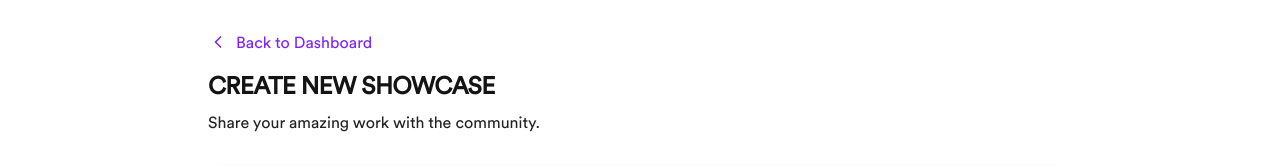
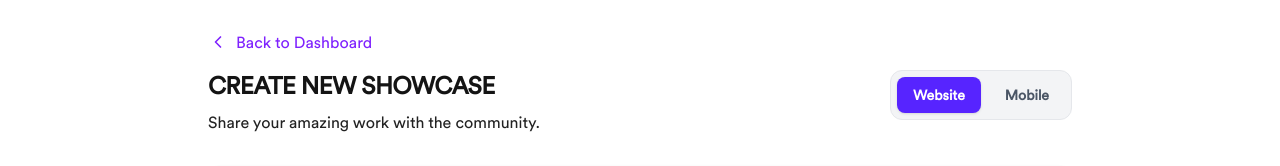
Before and after one commit to Nand-o/Orasis, a React (Vite) app in the folder orasis-frontend/: page /showcase/new in a window 1280 px wide. Shown: the part 126-292 px from the top of the page. Built offline with nearby package versions, Linux system fonts and the light colour scheme; no server answers.

Commit message:
feat: implement showcase type toggle and adjust image upload aspect ratio handling

```diff
--- a/orasis-frontend/src/components/form/ImageUpload.jsx
+++ b/orasis-frontend/src/components/form/ImageUpload.jsx
@@ -225,13 +225,14 @@ const ImageUpload = ({
                         initial={{ opacity: 0, scale: 0.95 }}
                         animate={{ opacity: 1, scale: 1 }}
                         exit={{ opacity: 0, scale: 0.95 }}
-                        className="relative group"
+                        className={`relative group ${aspectRatio < 1 ? 'max-w-sm mx-auto' : ''}`}
                     >
                         <div className="relative rounded-lg overflow-hidden border-2 border-gray-200 dark:border-white/50">
                             <img
                                 src={preview}
                                 alt="Preview"
-                                className="w-full h-64 object-cover"
+                                className="w-full object-cover"
+                                style={{ aspectRatio: aspectRatio }}
                             />
 
                             {/* Overlay on hover */}
--- a/orasis-frontend/src/features/showcase/ShowcaseFormPage.jsx
+++ b/orasis-frontend/src/features/showcase/ShowcaseFormPage.jsx
@@ -46,6 +46,7 @@ const ShowcaseFormPage = () => {
     const [categories, setCategories] = useState([]);
     const [loadingCategories, setLoadingCategories] = useState(true);
     const [isCategoryOpen, setIsCategoryOpen] = useState(false);
+    const [showcaseType, setShowcaseType] = useState('website'); // 'website' | 'mobile'
 
     // Load showcase data if editing
     useEffect(() => {
@@ -112,6 +113,10 @@ const ShowcaseFormPage = () => {
             });
             setImagePreview(showcase.image_url);
             setLogoPreview(showcase.logo_url);
+            // Set showcase type based on category
+            if (showcase.category?.name.toLowerCase() === 'mobile') {
+                setShowcaseType('mobile');
+            }
             // If it's a stored image (not external URL), switch to upload mode
             if (showcase.image_url && !showcase.image_url.startsWith('http')) {
                 setUseUrlMode(false);
@@ -180,6 +185,30 @@ const ShowcaseFormPage = () => {
                 : [...prev.tags, tagId]
         }));
     };
+
+    const handleTypeToggle = (type) => {
+        setShowcaseType(type);
+        // Clear category if switching types and current category is invalid for new type
+        const currentCategory = categories.find(c => c.id == formData.category_id);
+        if (currentCategory) {
+            const isMobileCategory = currentCategory.name.toLowerCase() === 'mobile';
+            if (type === 'website' && isMobileCategory) {
+                setFormData(prev => ({ ...prev, category_id: '' }));
+            } else if (type === 'mobile' && !isMobileCategory) {
+                const mobileCategory = categories.find(c => c.name.toLowerCase() === 'mobile');
+                setFormData(prev => ({ ...prev, category_id: mobileCategory?.id || '' }));
+            }
+        }
+    };
+
+    // Get filtered categories based on showcase type
+    const filteredCategories = categories.filter(cat => {
+        const isMobileCategory = cat.name.toLowerCase() === 'mobile';
+        return showcaseType === 'mobile' ? isMobileCategory : !isMobileCategory;
+    });
+
+    // Get aspect ratio based on showcase type
+    const getAspectRatio = () => showcaseType === 'mobile' ? 9 / 16 : 16 / 9;
 
     const validateForm = () => {
         const newErrors = {};
@@ -371,6 +400,9 @@ const ShowcaseFormPage = () => {
                             <ChevronLeft className="w-5 h-5" />
                             Back to Dashboard
                         </button>
+
+                        <div className="flex items-start justify-between gap-4 mb-4">
+                            <div>
                                 <h1 className="text-2xl font-bold text-main-black dark:text-white mb-2 uppercase tracking-tight">
                                     {isEditMode ? 'Edit Showcase' : 'Create New Showcase'}
                                 </h1>
@@ -380,6 +412,34 @@ const ShowcaseFormPage = () => {
                                         : 'Share your amazing work with the community.'
                                     }
                                 </p>
+                            </div>
+
+                            {/* Showcase Type Toggle */}
+                            <div className="flex items-center gap-2 bg-gray-100 dark:bg-white/5 p-1.5 rounded-xl border border-gray-200 dark:border-white/10">
+                                <button
+                                    type="button"
+                                    onClick={() => handleTypeToggle('website')}
+                                    className={`px-4 py-2 rounded-lg text-sm font-bold transition-all ${
+                                        showcaseType === 'website'
+                                            ? 'bg-violet-300 dark:bg-yellow-300 text-white dark:text-black shadow-sm'
+                                            : 'text-gray-600 dark:text-gray-400 hover:text-gray-900 dark:hover:text-white'
+                                    }`}
+                                >
+                                    Website
+                                </button>
+                                <button
+                                    type="button"
+                                    onClick={() => handleTypeToggle('mobile')}
+                                    className={`px-4 py-2 rounded-lg text-sm font-bold transition-all ${
+                                        showcaseType === 'mobile'
+                                            ? 'bg-violet-300 dark:bg-yellow-300 text-white dark:text-black shadow-sm'
+                                            : 'text-gray-600 dark:text-gray-400 hover:text-gray-900 dark:hover:text-white'
+                                    }`}
+                                >
+                                    Mobile
+                                </button>
+                            </div>
+                        </div>
                     </div>
 
                     {/* Message Display */}
@@ -560,11 +620,14 @@ const ShowcaseFormPage = () => {
                                         {formData.image_url && isValidUrl(formData.image_url) && (
                                             <div className="mt-4">
                                                 <p className="text-sm font-bold text-gray-900 dark:text-white mb-2">Preview:</p>
-                                                <div className="relative rounded-xl overflow-hidden border border-gray-200 dark:border-white/10 shadow-sm">
+                                                <div className={`relative rounded-xl overflow-hidden border border-gray-200 dark:border-white/10 shadow-sm ${
+                                                    showcaseType === 'mobile' ? 'max-w-sm mx-auto' : 'w-full'
+                                                }`}>
                                                     <img
                                                         src={formData.image_url}
                                                         alt="Preview"
-                                                        className="w-full h-64 object-cover"
+                                                        className="w-full object-cover"
+                                                        style={{ aspectRatio: showcaseType === 'mobile' ? '9/16' : '16/9' }}
                                                         onError={(e) => {
                                                             e.target.style.display = 'none';
                                                         }}
@@ -580,6 +643,11 @@ const ShowcaseFormPage = () => {
                                         error={errors.image}
                                         maxSize={5}
                                         acceptedFormats={['image/jpeg', 'image/png', 'image/jpg', 'image/webp']}
+                                        aspectRatio={getAspectRatio()}
+                                        helperText={showcaseType === 'mobile'
+                                            ? "Recommended: 9:16 aspect ratio (e.g., 1080x1920px). Max 5MB. Supports JPG, PNG, WebP."
+                                            : "Recommended: 16:9 aspect ratio (e.g., 1920x1080px). Max 5MB. Supports JPG, PNG, WebP."
+                                        }
                                     />
                                 )}
                             </div>
@@ -725,7 +793,7 @@ const ShowcaseFormPage = () => {
                                         <span className={!formData.category_id ? "text-gray-400" : "font-medium"}>
                                             {loadingCategories
                                                 ? "Loading categories..."
-                                                : (categories.find(c => c.id == formData.category_id)?.name || "Select a category")
+                                                : (filteredCategories.find(c => c.id == formData.category_id)?.name || "Select a category")
                                             }
                                         </span>
                                         <ChevronLeft className={`w-4 h-4 text-gray-500 transition-transform duration-200 ${isCategoryOpen ? 'rotate-90' : '-rotate-90'}`} />
@@ -735,7 +803,7 @@ const ShowcaseFormPage = () => {
                                         <>
                                             <div className="fixed inset-0 z-10" onClick={() => setIsCategoryOpen(false)} />
                                             <div className="absolute top-full left-0 w-full mt-2 bg-white dark:bg-dark-gray border border-gray-200 dark:border-white/10 rounded-xl shadow-xl overflow-hidden z-20 max-h-60 overflow-y-auto animate-in fade-in zoom-in-95 duration-100">
-                                                {categories.map(cat => (
+                                                {filteredCategories.map(cat => (
                                                     <div
                                                         key={cat.id}
                                                         onClick={() => {
@@ -753,9 +821,9 @@ const ShowcaseFormPage = () => {
                                                         {formData.category_id == cat.id && <Check className="w-4 h-4" />}
                                                     </div>
                                                 ))}
-                                                {categories.length === 0 && (
+                                                {filteredCategories.length === 0 && (
                                                     <div className="px-4 py-3 text-sm text-gray-500 dark:text-gray-400 italic">
-                                                        No categories found
+                                                        No categories available for {showcaseType} showcases
                                                     </div>
                                                 )}
                                             </div>
```
Also changed, not shown: orasis-frontend/src/features/admin/AdminPendingReviewPage.jsx (+5 -3 lines). Lines whose indentation alone changed are shown as unchanged.
